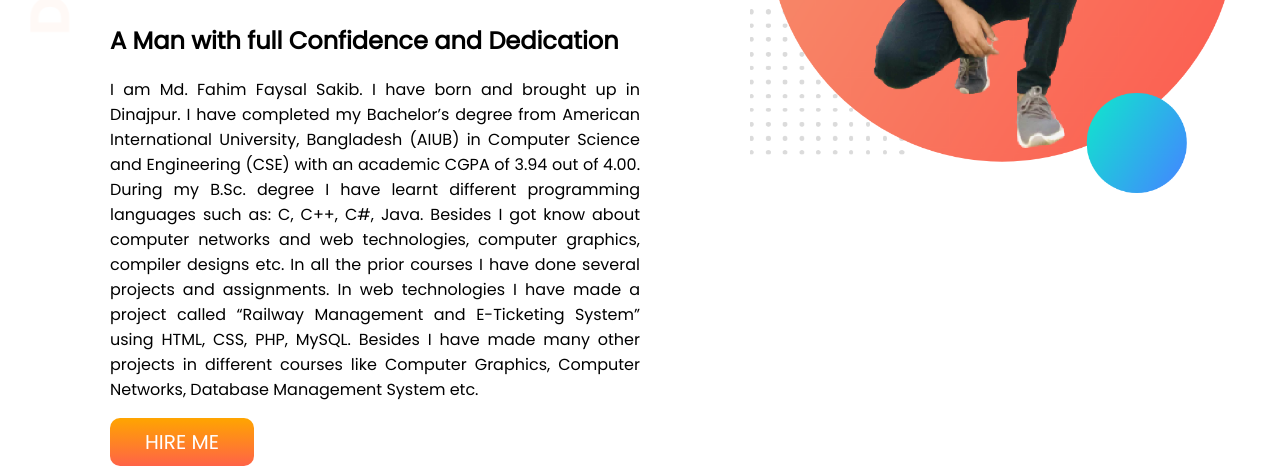
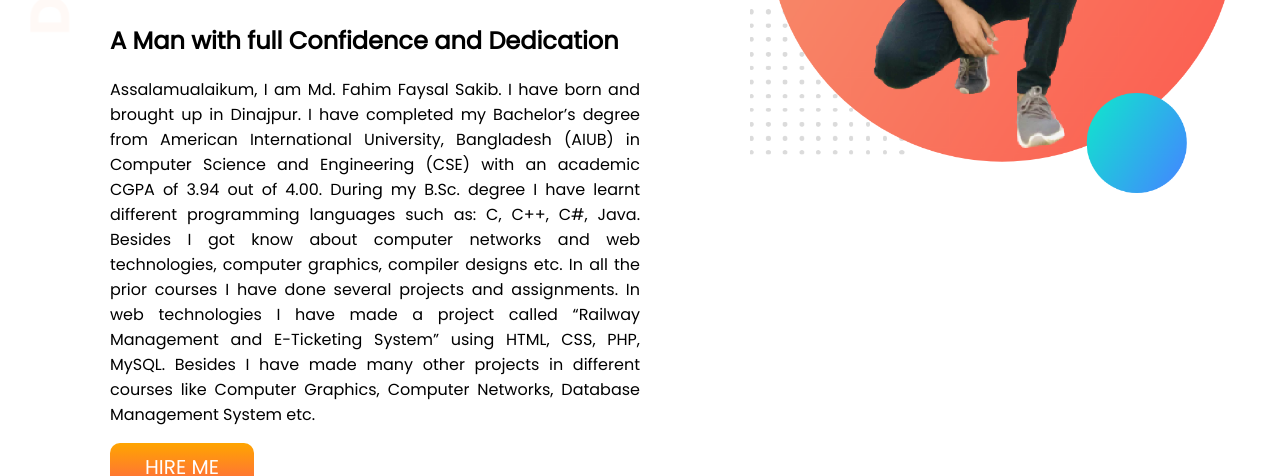
Before and after one commit to Fahimsakib1/fahim-portfolio-website, a plain HTML site: page index.html in a window 1280 px wide. Shown: the part 327-803 px from the top of the page. Drawn offline with Linux system fonts and the light colour scheme.

Commit message:
new commit

```diff
--- a/index.html
+++ b/index.html
@@ -20,7 +20,7 @@
             <h1><span class="span-color">Fahim Faysal's</span> World!</h1>
             <h2>A Man with full Confidence and Dedication</h2>
 
-            <p class="top-paragraph">I am Md. Fahim Faysal Sakib. I have born and brought up in Dinajpur. I have completed my Bachelor’s degree from American International University, Bangladesh (AIUB) in Computer Science and Engineering (CSE) with an academic CGPA of 3.94 out of 4.00. During my B.Sc. degree I have learnt different programming languages such as: C, C++, C#, Java. Besides I got know about computer networks and web technologies, computer graphics, compiler designs etc. In all the prior courses I have done several projects and assignments. In web technologies I have made a project called “Railway Management and E-Ticketing System” using HTML, CSS, PHP, MySQL. Besides I have made many other projects in different courses like Computer Graphics, Computer Networks, Database Management System etc.
+            <p class="top-paragraph">Assalamualaikum, I am Md. Fahim Faysal Sakib. I have born and brought up in Dinajpur. I have completed my Bachelor’s degree from American International University, Bangladesh (AIUB) in Computer Science and Engineering (CSE) with an academic CGPA of 3.94 out of 4.00. During my B.Sc. degree I have learnt different programming languages such as: C, C++, C#, Java. Besides I got know about computer networks and web technologies, computer graphics, compiler designs etc. In all the prior courses I have done several projects and assignments. In web technologies I have made a project called “Railway Management and E-Ticketing System” using HTML, CSS, PHP, MySQL. Besides I have made many other projects in different courses like Computer Graphics, Computer Networks, Database Management System etc.
             </p>
 
             <a class="link-button" target="_blank" href="https://www.linkedin.com/in/fahim-sakib-57029518b/">HIRE ME</a>
```
